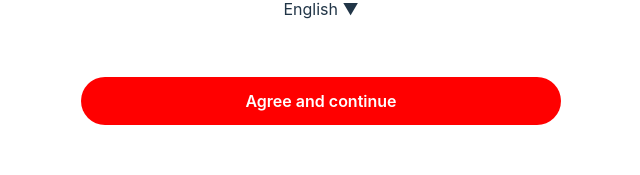
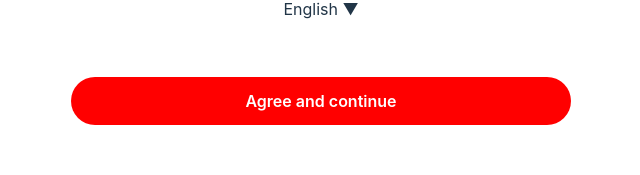
Before and after one commit to readtalk/framework, a React (Vite) app: page / in a window 1280 px wide. Shown: the part 428-603 px from the top of the page, without its empty margins (319-959 px from the left). Built offline with nearby package versions, Linux system fonts and the light colour scheme.

Commit message:
Update App.css

```diff
--- a/src/App.css
+++ b/src/App.css
@@ -86,7 +86,7 @@
   font-size: 16px;
   font-weight: 600;
   width: 100%;
-  max-width: 480px;
+  max-width: 500px;
   cursor: pointer;
   transition: background 0.2s;
   margin: 24px auto 48px;
```
